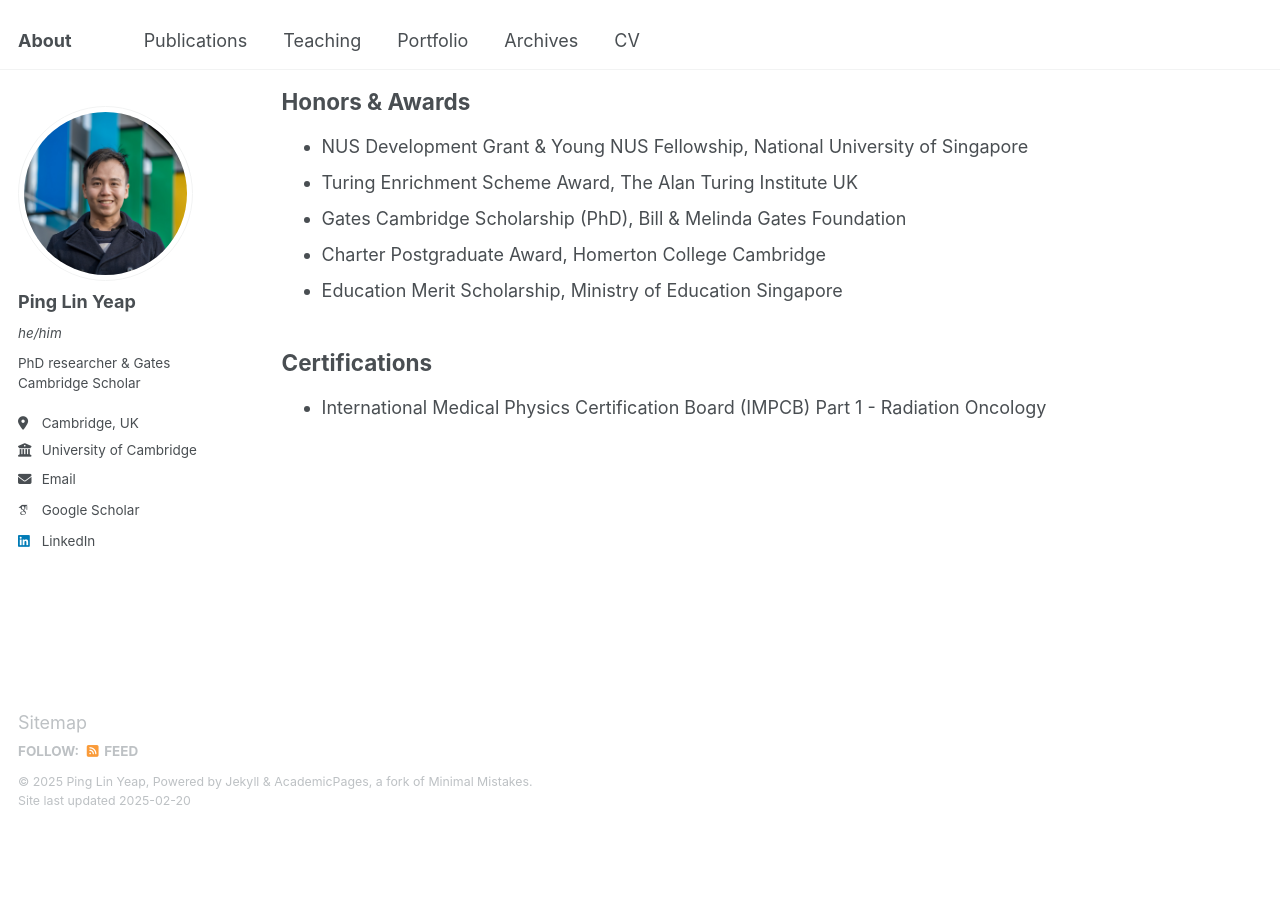
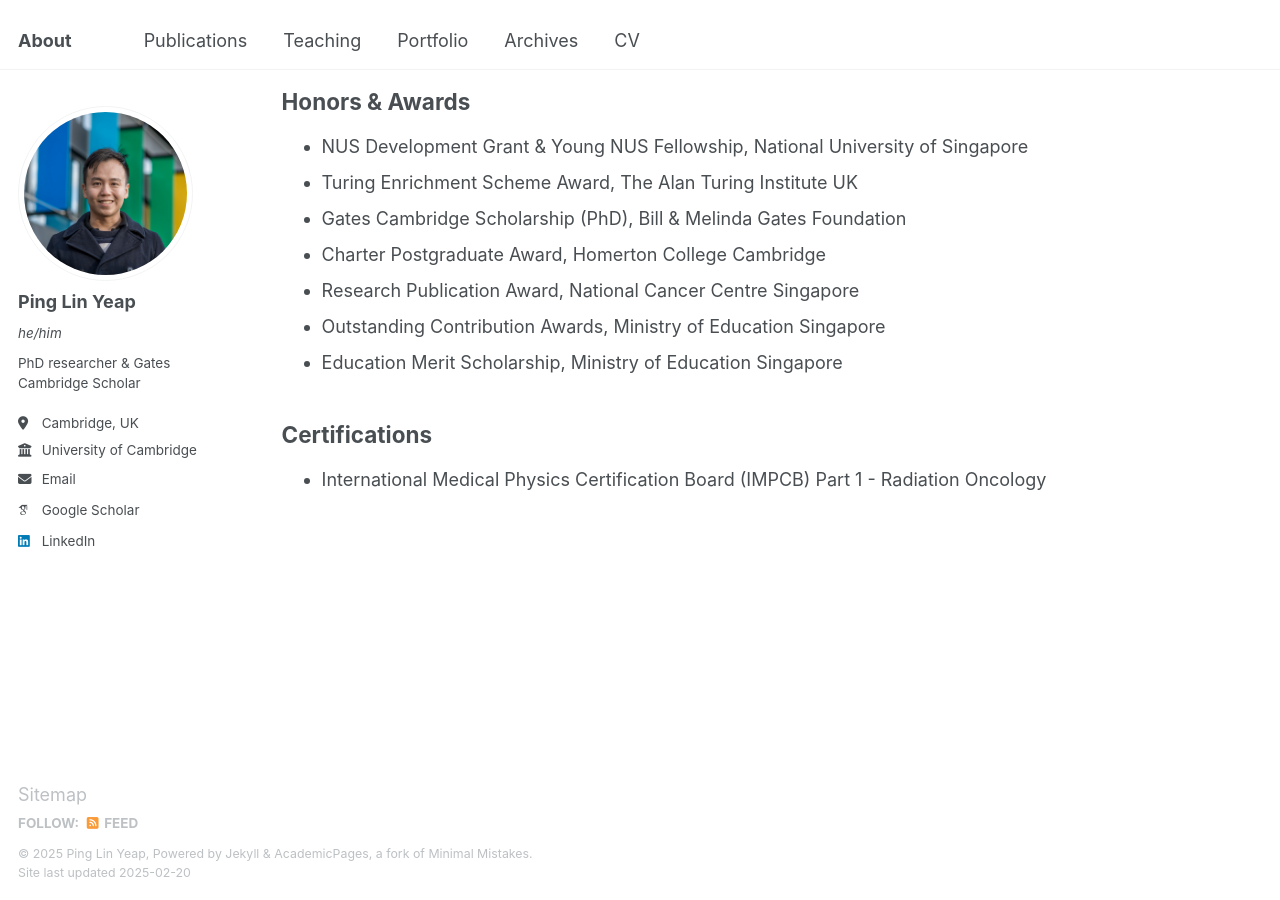
Before and after one commit to yeappl/yeappl.github.io, a Jekyll site: the page built from _pages/cv.md, in a window 1280 px wide and 900 px high, scrolled down 658 px. Built offline with Jekyll 4.4.1, drawn with Linux system fonts in a browser that asks for light colours; some web fonts are replaced; before the commit the page ends 1486 px from its top, so only the background shows below that.

Commit message:
Update cv.md

```diff
--- a/_pages/cv.md
+++ b/_pages/cv.md
@@ -33,6 +33,8 @@ Honors & Awards
 * Turing Enrichment Scheme Award, The Alan Turing Institute UK
 * Gates Cambridge Scholarship (PhD), Bill & Melinda Gates Foundation
 * Charter Postgraduate Award, Homerton College Cambridge
+* Research Publication Award, National Cancer Centre Singapore
+* Outstanding Contribution Awards, Ministry of Education Singapore
 * Education Merit Scholarship, Ministry of Education Singapore
 
 Certifications
```
